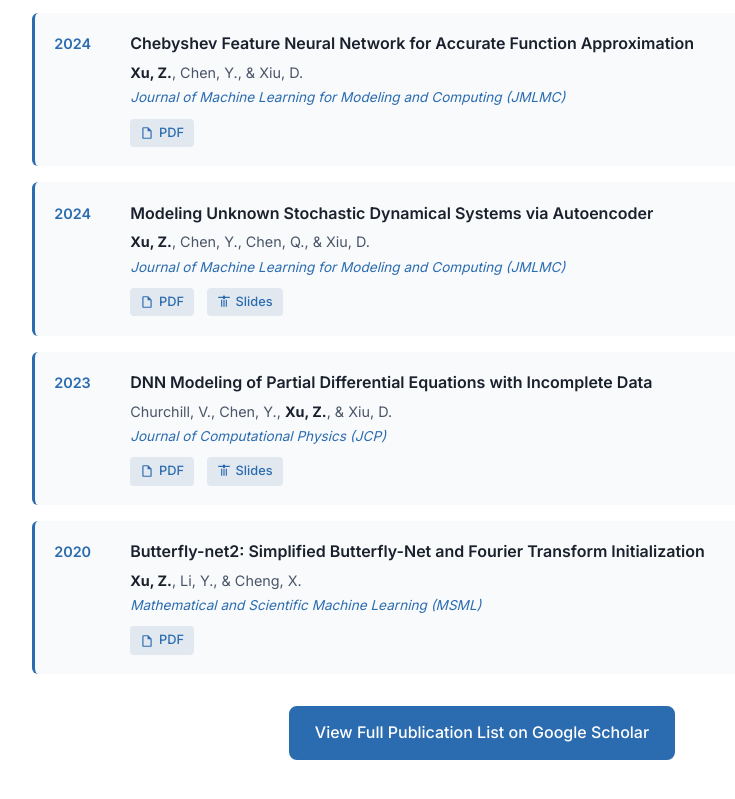
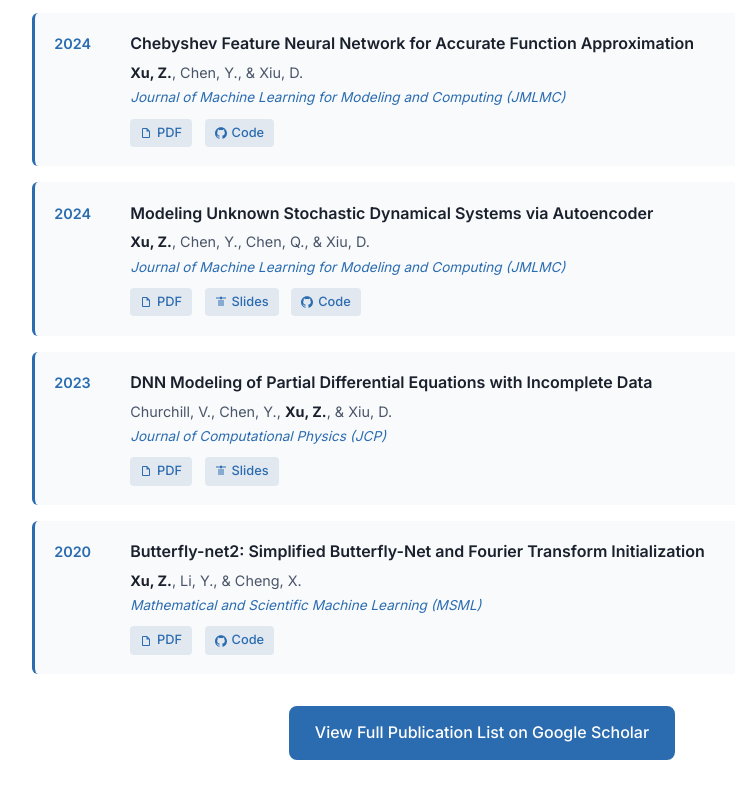
Before and after one commit to AtticusXu/AtticusXu.github.io, a plain HTML site: page index.html in a window 1280 px wide. Shown: the part 2732-3531 px from the top of the page, without its empty margins (158-893 px from the left). Drawn offline with Linux system fonts and the light colour scheme.

Commit message:
Reduce icon size and add GitHub code links to publications

```diff
--- a/index.html
+++ b/index.html
@@ -184,6 +184,12 @@
                                     </svg>
                                     PDF
                                 </a>
+                                <a href="https://github.com/AtticusXu/CFNN" target="_blank" class="pub-link">
+                                    <svg class="link-icon" viewBox="0 0 24 24" fill="currentColor">
+                                        <path d="M12 .297c-6.63 0-12 5.373-12 12 0 5.303 3.438 9.8 8.205 11.385.6.113.82-.258.82-.577 0-.285-.01-1.04-.015-2.04-3.338.724-4.042-1.61-4.042-1.61C4.422 18.07 3.633 17.7 3.633 17.7c-1.087-.744.084-.729.084-.729 1.205.084 1.838 1.236 1.838 1.236 1.07 1.835 2.809 1.305 3.495.998.108-.776.417-1.305.76-1.605-2.665-.3-5.466-1.332-5.466-5.93 0-1.31.465-2.38 1.235-3.22-.135-.303-.54-1.523.105-3.176 0 0 1.005-.322 3.3 1.23.96-.267 1.98-.399 3-.405 1.02.006 2.04.138 3 .405 2.28-1.552 3.285-1.23 3.285-1.23.645 1.653.24 2.873.12 3.176.765.84 1.23 1.91 1.23 3.22 0 4.61-2.805 5.625-5.475 5.92.42.36.81 1.096.81 2.22 0 1.606-.015 2.896-.015 3.286 0 .315.21.69.825.57C20.565 22.092 24 17.592 24 12.297c0-6.627-5.373-12-12-12"/>
+                                    </svg>
+                                    Code
+                                </a>
                             </div>
                         </div>
                     </div>
@@ -206,6 +212,12 @@
                                         <path d="M2,3H10A2,2 0 0,1 12,1A2,2 0 0,1 14,3H22V5H14A2,2 0 0,1 12,7A2,2 0 0,1 10,5H2V3M7,8V20H9V8H7M11,8V20H13V8H11M15,8V20H17V8H15Z"/>
                                     </svg>
                                     Slides
+                                </a>
+                                <a href="https://github.com/AtticusXu/Modeling-Unknown-Stochastic-Dynamical-System-via-Autoencoder" target="_blank" class="pub-link">
+                                    <svg class="link-icon" viewBox="0 0 24 24" fill="currentColor">
+                                        <path d="M12 .297c-6.63 0-12 5.373-12 12 0 5.303 3.438 9.8 8.205 11.385.6.113.82-.258.82-.577 0-.285-.01-1.04-.015-2.04-3.338.724-4.042-1.61-4.042-1.61C4.422 18.07 3.633 17.7 3.633 17.7c-1.087-.744.084-.729.084-.729 1.205.084 1.838 1.236 1.838 1.236 1.07 1.835 2.809 1.305 3.495.998.108-.776.417-1.305.76-1.605-2.665-.3-5.466-1.332-5.466-5.93 0-1.31.465-2.38 1.235-3.22-.135-.303-.54-1.523.105-3.176 0 0 1.005-.322 3.3 1.23.96-.267 1.98-.399 3-.405 1.02.006 2.04.138 3 .405 2.28-1.552 3.285-1.23 3.285-1.23.645 1.653.24 2.873.12 3.176.765.84 1.23 1.91 1.23 3.22 0 4.61-2.805 5.625-5.475 5.92.42.36.81 1.096.81 2.22 0 1.606-.015 2.896-.015 3.286 0 .315.21.69.825.57C20.565 22.092 24 17.592 24 12.297c0-6.627-5.373-12-12-12"/>
+                                    </svg>
+                                    Code
                                 </a>
                             </div>
                         </div>
@@ -246,6 +258,12 @@
                                         <path d="M14,2H6A2,2 0 0,0 4,4V20A2,2 0 0,0 6,22H18A2,2 0 0,0 20,20V8L14,2M18,20H6V4H13V9H18V20Z"/>
                                     </svg>
                                     PDF
+                                </a>
+                                <a href="https://github.com/AtticusXu/B-Net2" target="_blank" class="pub-link">
+                                    <svg class="link-icon" viewBox="0 0 24 24" fill="currentColor">
+                                        <path d="M12 .297c-6.63 0-12 5.373-12 12 0 5.303 3.438 9.8 8.205 11.385.6.113.82-.258.82-.577 0-.285-.01-1.04-.015-2.04-3.338.724-4.042-1.61-4.042-1.61C4.422 18.07 3.633 17.7 3.633 17.7c-1.087-.744.084-.729.084-.729 1.205.084 1.838 1.236 1.838 1.236 1.07 1.835 2.809 1.305 3.495.998.108-.776.417-1.305.76-1.605-2.665-.3-5.466-1.332-5.466-5.93 0-1.31.465-2.38 1.235-3.22-.135-.303-.54-1.523.105-3.176 0 0 1.005-.322 3.3 1.23.96-.267 1.98-.399 3-.405 1.02.006 2.04.138 3 .405 2.28-1.552 3.285-1.23 3.285-1.23.645 1.653.24 2.873.12 3.176.765.84 1.23 1.91 1.23 3.22 0 4.61-2.805 5.625-5.475 5.92.42.36.81 1.096.81 2.22 0 1.606-.015 2.896-.015 3.286 0 .315.21.69.825.57C20.565 22.092 24 17.592 24 12.297c0-6.627-5.373-12-12-12"/>
+                                    </svg>
+                                    Code
                                 </a>
                             </div>
                         </div>
--- a/styles.css
+++ b/styles.css
@@ -454,8 +454,8 @@ section {
 }
 
 .link-icon {
-    width: 14px;
-    height: 14px;
+    width: 12px;
+    height: 12px;
 }
 
 .scholar-link {
```
